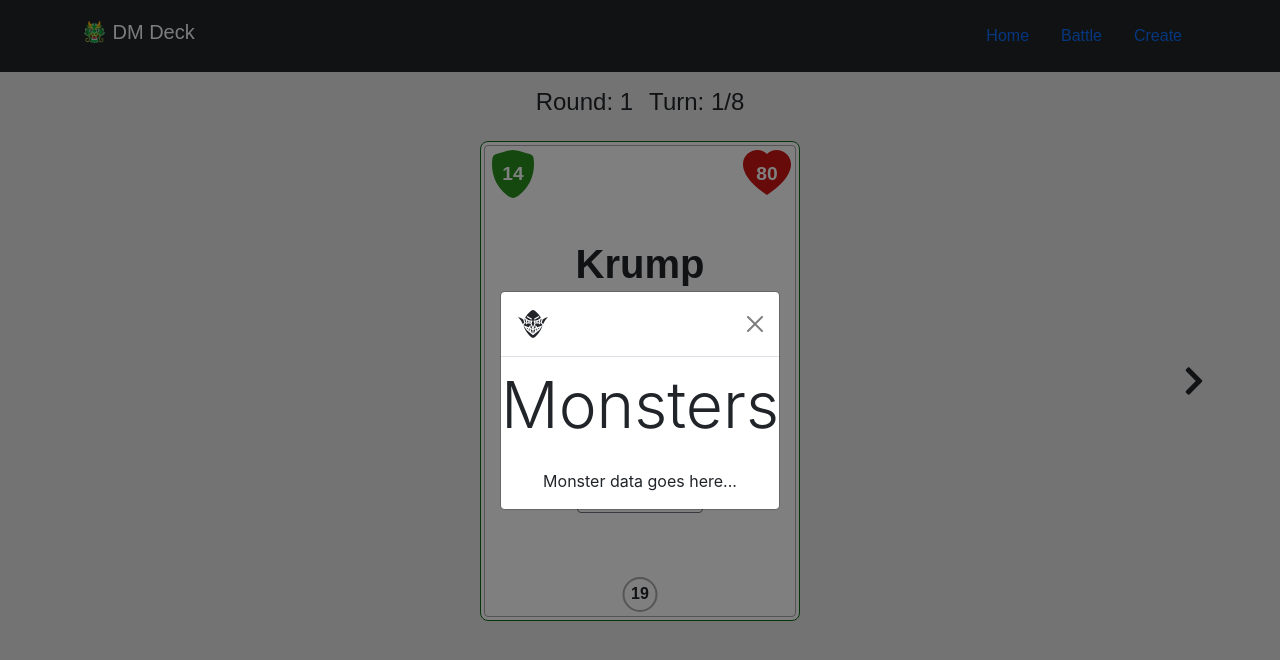
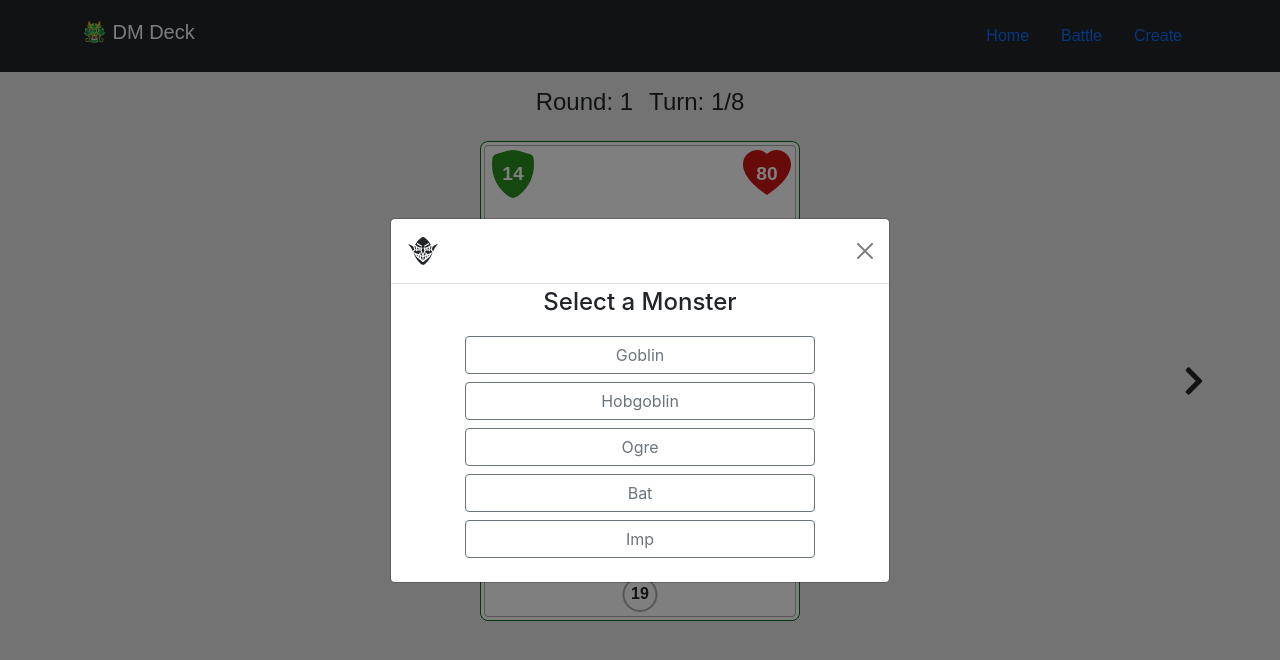
Before and after one commit to awidener3/dm-deck, a React (Create React App) app in the folder client/: page /dm-deck/battle in a window 1280 px wide. Both pictures are taken after a click on the button "Attack". Shown: the top 660 px of the page. Built offline with nearby package versions, Linux system fonts and the light colour scheme; no server answers; a web font is replaced by a local one.

Commit message:
Added logic to route between monster select and viewing a specific monster

```diff
--- a/client/src/components/Monster/index.jsx
+++ b/client/src/components/Monster/index.jsx
@@ -26,7 +26,10 @@ const Monster = ({ monster, cardStyle, handleRollDice, handleShowInfo }) => {
 					<h1 className="name">
 						{monster.name}{' '}
 						{isConcentrating === true ? (
-							<GiConcentrationOrb />
+							<GiConcentrationOrb
+								size={'1.5rem'}
+								title="concentrating"
+							/>
 						) : null}
 					</h1>
 				</div>
--- /dev/null
+++ b/client/src/components/MonstersModal/MonsterSelect/index.jsx
@@ -0,0 +1,29 @@
+import { Modal } from 'react-bootstrap';
+
+const MonsterSelect = ({ monsters, handleViewMonster }) => {
+	return (
+		<div>
+			<Modal.Title className="text-center">Select a Monster</Modal.Title>
+			<Modal.Body>
+				<div className="monster-btns d-flex flex-column">
+					{monsters.map((monster) => {
+						let currentMonster = monster;
+						return (
+							<button
+								className="btn btn-outline-secondary mb-2 w-75 m-auto"
+								key={monster.name}
+								onClick={() =>
+									handleViewMonster(currentMonster)
+								}
+							>
+								{monster.name}
+							</button>
+						);
+					})}
+				</div>
+			</Modal.Body>
+		</div>
+	);
+};
+
+export default MonsterSelect;
--- /dev/null
+++ b/client/src/components/MonstersModal/SelectedMonster/index.jsx
@@ -0,0 +1,31 @@
+import { Modal } from 'react-bootstrap';
+
+const SelectedMonster = ({ monster, setSelectedMonster }) => {
+	return (
+		<div>
+			<Modal.Title className="text-center">{monster.name}</Modal.Title>
+			<Modal.Body>
+				<div className="monster-btns d-flex flex-column">
+					{monster.name}
+				</div>
+
+				<div className="d-flex justify-content-center">
+					{/* Button to return back to monster select */}
+					<button
+						className="btn btn-outline-secondary m-1"
+						onClick={() => setSelectedMonster('')}
+					>
+						&lt; Back
+					</button>
+
+					{/* Apply damage */}
+					<button className="btn btn-outline-secondary m-1">
+						Apply
+					</button>
+				</div>
+			</Modal.Body>
+		</div>
+	);
+};
+
+export default SelectedMonster;
--- a/client/src/components/MonstersModal/index.jsx
+++ b/client/src/components/MonstersModal/index.jsx
@@ -1,14 +1,23 @@
+import { useState } from 'react';
 import { Modal } from 'react-bootstrap';
 import { GiGoblinHead } from 'react-icons/gi';
+
+import MonsterSelect from './MonsterSelect';
+import SelectedMonster from './SelectedMonster';
 
 const MonstersModal = ({
 	showMonstersModal,
 	handleCloseMonstersModal,
-	monsterData,
+	monsters,
 }) => {
+	const [selectedMonster, setSelectedMonster] = useState('');
+
+	const handleViewMonster = (monster) => {
+		setSelectedMonster(monster);
+	};
+
 	return (
 		<Modal
-			className="d-flex justify-content-center"
 			show={showMonstersModal}
 			onHide={handleCloseMonstersModal}
 			centered
@@ -16,10 +25,19 @@ const MonstersModal = ({
 			<Modal.Header closeButton>
 				<GiGoblinHead size="2rem" />
 			</Modal.Header>
-			<div className="d-flex flex-column justify-content-center text-center">
-				<Modal.Title className="display-3">Monsters</Modal.Title>
-				<Modal.Body>Monster data goes here...</Modal.Body>
-			</div>
+
+			{/* Conditional rendering for monster */}
+			{selectedMonster === '' ? (
+				<MonsterSelect
+					monsters={monsters}
+					handleViewMonster={handleViewMonster}
+				/>
+			) : (
+				<SelectedMonster
+					monster={selectedMonster}
+					setSelectedMonster={setSelectedMonster}
+				/>
+			)}
 		</Modal>
 	);
 };
--- a/client/src/pages/Battle.jsx
+++ b/client/src/pages/Battle.jsx
@@ -40,6 +40,7 @@ const Battle = () => {
 	const [showRollModal, setShowRollModal] = useState(false);
 	const [showInfoModal, setShowInfoModal] = useState(false);
 	const [showMonstersModal, setShowMonstersModal] = useState(false);
+
 	const [rollModifier, setRollModifier] = useState(0);
 	const [die, setDie] = useState(0);
 
@@ -65,8 +66,6 @@ const Battle = () => {
 
 	const handleHeroAttack = () => {
 		setShowMonstersModal(true);
-		console.log('attack da monster!');
-		console.log(monsterData);
 	};
 
 	// Renders cards with initiative sorting and sliding animation classes
@@ -205,6 +204,7 @@ const Battle = () => {
 			<MonstersModal
 				showMonstersModal={showMonstersModal}
 				handleCloseMonstersModal={handleCloseMonstersModal}
+				monsters={monsterData}
 			/>
 		</div>
 	);
```
